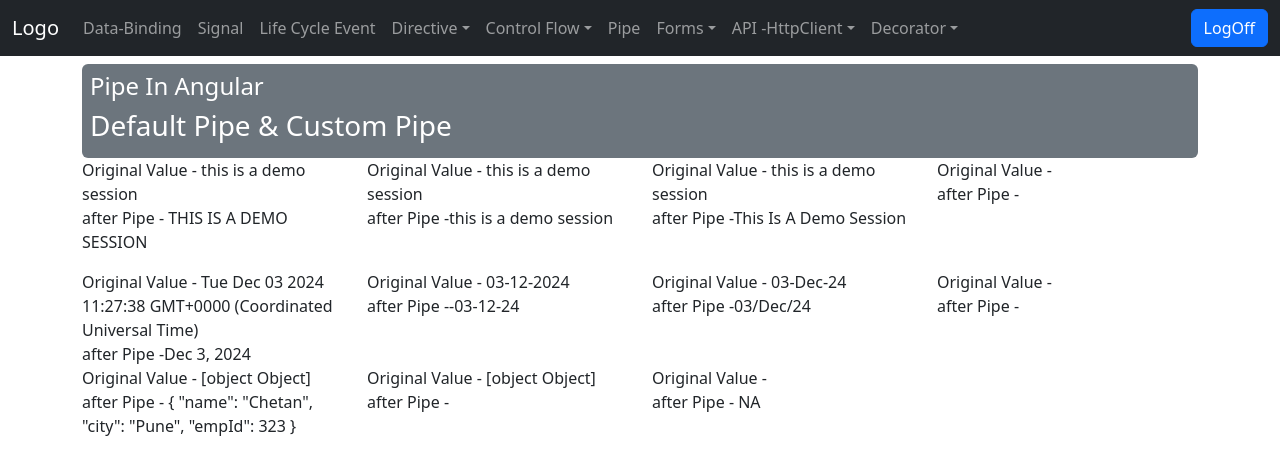
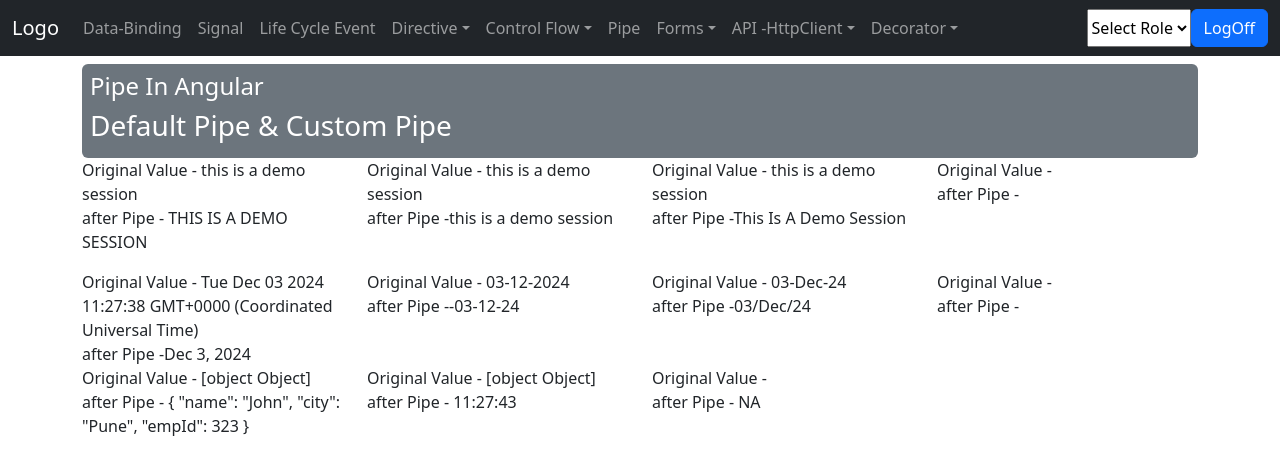
Before and after one commit to sree2694/Angular_Practice, an Angular app in the folder angular_18_learn/: page /pipe in a window 1280 px wide. Shown: the top 474 px of the page. Built offline with nearby package versions, Linux system fonts and the light colour scheme.

Commit message:
Rxjs Subject & BehaviorSubject

```diff
--- a/angular_18_learn/src/app/components/controlFlow/ifelse/ifelse.component.ts
+++ b/angular_18_learn/src/app/components/controlFlow/ifelse/ifelse.component.ts
@@ -1,5 +1,6 @@
 import { Component } from '@angular/core';
 import { FormsModule } from '@angular/forms';
+import { DepartmentService } from '../../../service/department.service';
 
 @Component({
   selector: 'app-ifelse',
@@ -16,6 +17,14 @@ export class IfelseComponent {
   num2: string = '';
   selectedStatus: string = '';
 
+  constructor(private deptService: DepartmentService) {
+    this.deptService.onRoleChange$.subscribe((res:string)=>{
+      debugger;
+    })
+    this.deptService.role$.subscribe((res:string)=>{
+      debugger;
+    })
+  }
 
   showDiv1() {
     this.div1Visiable = true;
--- a/angular_18_learn/src/app/components/layout/layout.component.html
+++ b/angular_18_learn/src/app/components/layout/layout.component.html
@@ -58,11 +58,11 @@
           </li>
         </ul>
         <form class="d-flex">
-          <!-- <select  [(ngModel)]="selectedRole" name="selectedRole" (ngModelChange)="onRoleChnage($event)">
+          <select  [(ngModel)]="selectedRole" name="selectedRole" (ngModelChange)="onRoleChnage($event)">
             <option value="">Select Role</option>
             <option value="user">User Role</option>
             <option value="guest">Guest Role</option>
-          </select> -->
+          </select>
            <span class="text-white">{{loggedUserData?.emailId}}</span>
            <button class="btn btn-primary" type="button" (click)="logoff()">LogOff</button>
         </form>
--- a/angular_18_learn/src/app/components/layout/layout.component.ts
+++ b/angular_18_learn/src/app/components/layout/layout.component.ts
@@ -1,6 +1,7 @@
 import { Component, inject } from '@angular/core';
 import { FormsModule } from '@angular/forms';
 import { Router, RouterLink, RouterOutlet } from '@angular/router';
+import { DepartmentService } from '../../service/department.service';
 
 
 @Component({
@@ -15,19 +16,19 @@ export class LayoutComponent {
   router =  inject(Router);
   loggedUserData: any;
 
-  // constructor(private deptService: DepartmentService) {
-  //   const loggedData = localStorage.getItem("loginUser");
-  //   if(loggedData != null) {
-  //     this.loggedUserData  = JSON.parse(loggedData);
-  //   }
-  // }
+  constructor(private deptService: DepartmentService) {
+    const loggedData = localStorage.getItem("loginUser");
+    if(loggedData != null) {
+      this.loggedUserData  = JSON.parse(loggedData);
+    }
+  }
   logoff() {
     localStorage.removeItem('loginUser');
     this.router.navigateByUrl('login')
   }
-  // onRoleChnage(role: string) {
-  //   debugger;
-  //   this.deptService.onRoleChange$.next(role)
-  //   this.deptService.role$.next(role)
-  // }
+  onRoleChnage(role: string) {
+    debugger;
+    this.deptService.onRoleChange$.next(role)
+    this.deptService.role$.next(role)
+  }
 }
--- a/angular_18_learn/src/app/components/pipe/pipe.component.ts
+++ b/angular_18_learn/src/app/components/pipe/pipe.component.ts
@@ -2,7 +2,7 @@ import { AsyncPipe, DatePipe, JsonPipe, LowerCasePipe, TitleCasePipe, UpperCaseP
 import { Component } from '@angular/core';
 import { Observable, interval, map } from 'rxjs';
 import { NaPipe } from '../../pipes/na.pipe';
-
+import { DepartmentService } from '../../service/department.service';
 
 @Component({
   selector: 'app-pipe',
@@ -20,12 +20,26 @@ export class PipeComponent {
   currentTime : Observable<Date> = new Observable<Date>;
 
   student: any = {
-    name:'Chetan',
+    name:'John',
     city:'Pune',
     empId:323,
     state: undefined
   };
   currentRole: string = '';
 
+  constructor(private deptService: DepartmentService) {
+      this.currentTime= interval(1000).pipe(map(() => new Date()));
+      this.deptService.onRoleChange$.subscribe((role: string)=>{
+        debugger;
+        this.currentRole = role;
+      })
+      this.deptService.role$.subscribe((res:string)=>{
+        debugger;
+      })
+
+
+  }
+
+
 
 }
```
